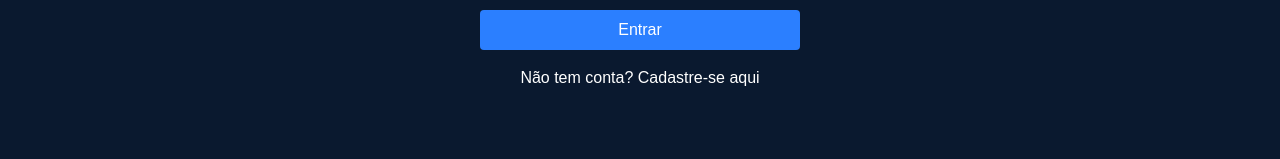
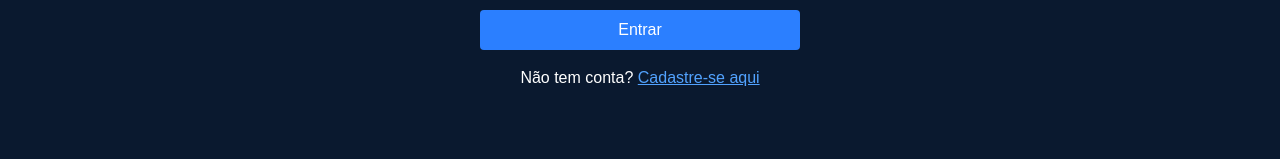
Before and after one commit to trevisz/GlobalSolution-Front, a Next.js app: page / in a window 1280 px wide. Shown: the part 436-595 px from the top of the page. Built offline with nearby package versions, Linux system fonts and the light colour scheme.

Commit message:
Update globals.css

```diff
--- a/src/app/globals.css
+++ b/src/app/globals.css
@@ -39,8 +39,3 @@ main {
   box-sizing: border-box;
   scroll-behavior: smooth;
 }
-
-a {
-  text-decoration: none;
-  color: inherit;
-}
```
